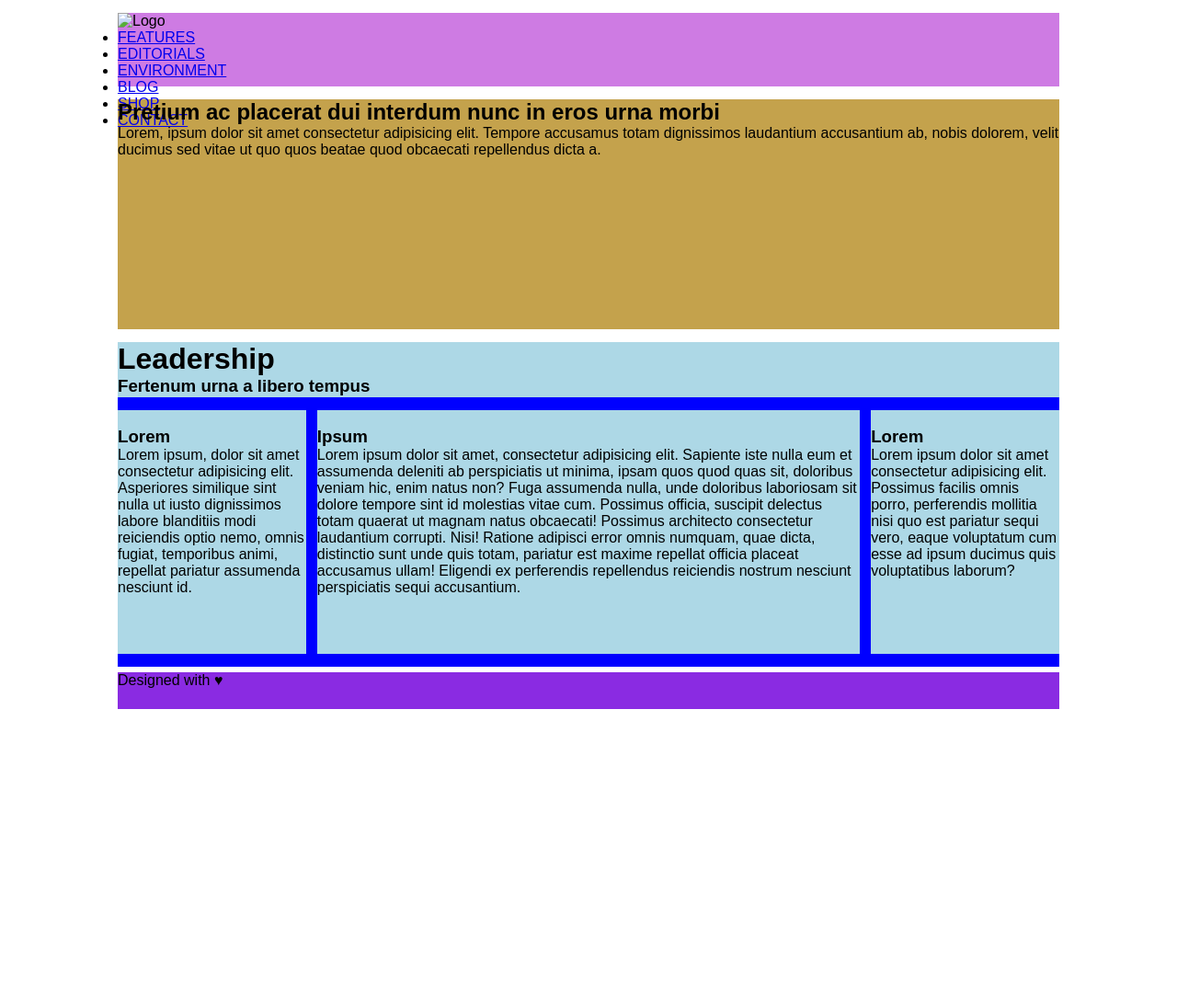
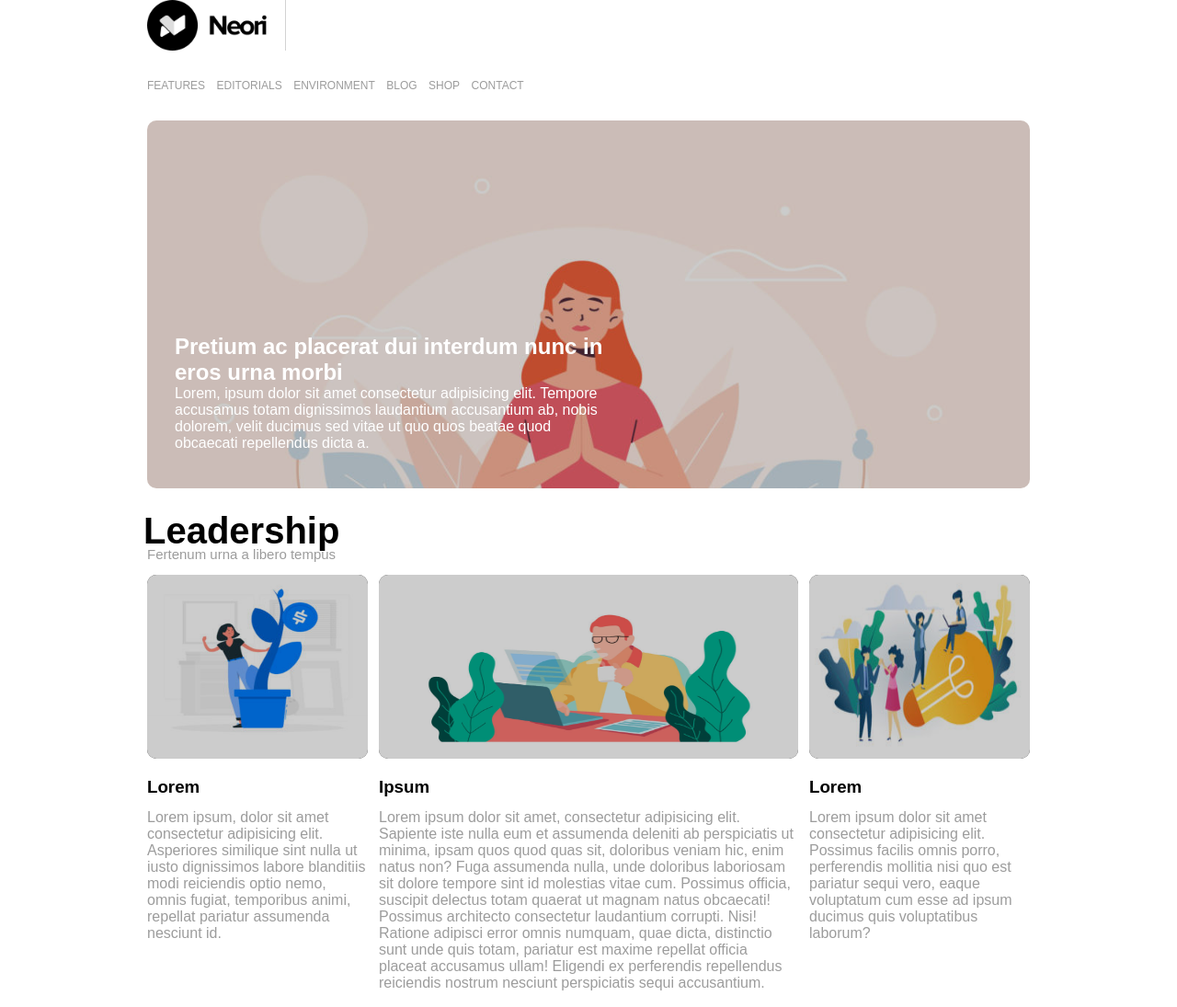
Before and after one commit to Bravehearts19/htmlcss-wp, a plain HTML site: page index.html in a window 1280 px wide. Shown: the top 1095 px of the page at 92% size. Before the commit the page ends 800 px from the top, so only its background shows below. Drawn offline with Linux system fonts and the light colour scheme.

Commit message:
Layout quasi terminato (da sistemare le immagini)

```diff
--- a/css/style.css
+++ b/css/style.css
@@ -19,55 +19,131 @@
 }
 
 .container { /* Crea la base del layout di tutti i container centrandoli */
-    width: 80%;
+    width: 75%;
     margin: 0 auto;
 }
 
 header .container { /* Dà lo stile alla striscia, ovvero il container, rosa dell'header */
-    background-color: rgba(198, 101, 223, 0.856);
-    height: 80px;
-    margin-top: 14px;
-    margin-bottom: 14px;
+    margin-bottom: 30px;
+}
+
+header img {
+    height: 55px;
+    margin-bottom: 24px;
+    padding-right: 20px;
+    border-right: 1px solid lightgrey;
+}
+
+header ul li {
+    display: inline-block;
+}
+
+header ul li a {
+    text-decoration: none;
+    color: rgb(156, 156, 156);
+    font-size: 12px;
+    padding: 8px 8px;
+    margin-left: -8px;
 }
 
 main .container { /* Dà lo stile alla striscia oro del main */
-    background-color: rgba(184, 142, 38, 0.822);
-    height: 250px;
-    margin-bottom: 14px;
+    background-image: url(../img/banner.jpg);
+    background-repeat: no-repeat;
+    background-size: cover;
+    height: 400px;
+    margin-left: auto;
+    margin-right: auto;
+    margin-bottom: 24px;
+    border-radius: 10px;
+    position: relative;
+}
 
+.background_alpha {
+    background-color: rgba(0, 0, 0, 0.2);
+    border-radius: 10px;
+    position: absolute;
+    top: 0;
+    bottom: 0;
+    left: 0;
+    right: 0;
+}
+
+.text_hero_container {
+    color: white;
+    width: 50%;
+    position: absolute;
+    bottom: 40px;
+    left: 30px;
+    z-index: 2;
 }
 
 .container_blue { /* Dà lo stile al container del riquadro blu */
-    width: 80%;
+    width: 75%;
     margin:0 auto 6px;
-    background-color: blue;
 }
 
 .col { /* Rende gli elementi floattanti e ne imposta l'altezza */
     float: left;
-    height: 265px;
 }
 
 .into_blue_container { /* Dà il background azzurro a tutti gli elementi all'interno del riquadro blu */
-    background-color: lightblue;
+    background-color: white;
 }
 
 .container_blue > .into_blue_container { /* Dà l'altezza al nav azzurro del riquadro blu */
-    height: 60px;
     margin-bottom: 14px;
 }
 
+.container_blue > .into_blue_container h1 {
+    font-size: 40px;
+    font-weight: bolder;
+    margin-left: -4px;
+    margin-bottom: -6px;
+}
+
+.container_blue > .into_blue_container h3 {
+    font-size: 15px;
+    color: rgb(156, 156, 156);
+    font-weight: lighter;
+}
+
+.img_container {
+    border-radius: 10px;
+    width: 100%;
+    height: 200px;
+    position: relative;
+    margin-bottom: 20px;
+    background-color: rgb(0, 0, 0);
+}
+
+.img_container img {
+    width: 100%;
+    height: 100%;
+    border-radius: 10px;
+    position: absolute;
+    opacity: 0.8;
+}
+
+.col h3 {
+    margin-bottom: 13px;
+    font-weight: bold;
+}
+
+.col p {
+    color: rgb(156, 156, 156);
+}
+
 .container_blue section { /* Dà lo stile alla sezione centrale delle colonne del riquadro blu */
-    width: calc(60% - (2 * 12px));
+    width: calc(50% - (2 * 12px));
     margin: 0 12px 14px;
 }
 
 .container_blue aside { /* Dà lo stile alle colonne laterali all'interno del riquadro blu */
-    width: 20%;
+    width: 25%;
 }
 
 footer .container { /* Dà lo stile alla striscia viola del footer */
-    background-color: blueviolet;
-    height: 40px;
+    text-align: center;
     margin-bottom: 14px;
+    font-size: 12px;
 }
--- a/index.html
+++ b/index.html
@@ -10,7 +10,7 @@
     <header>
         <!-- Inizio striscia rosa dell'header -->
         <nav class="container">
-            <img src="" alt="Logo">
+            <img src="img/logo.png" alt="Logo Neori">
 
             <ul>
                 <li>
@@ -44,7 +44,9 @@
     <main>
         <!-- Inizio striscia oro del main -->
         <section class="container"> <!-- Provare a mettere background-color con un'alpha e vedere cosa succede -->
-            <div>
+            <div class="background_alpha"></div>
+
+            <div class="text_hero_container">
                 <h2>Pretium ac placerat dui interdum nunc in eros urna morbi</h2>
                 <p>
                     Lorem, ipsum dolor sit amet consectetur adipisicing elit. Tempore accusamus totam dignissimos laudantium accusantium ab, nobis dolorem, velit ducimus sed vitae ut quo quos beatae quod obcaecati repellendus dicta a.
@@ -65,8 +67,8 @@
             <!-- Inizio colonne azzurre del riquadro blu -->
             <div class="row">
                 <aside class="col into_blue_container">
-                    <div>
-                        <img src="" alt="">
+                    <div class="img_container">
+                        <img src="img/img-1.jpg" alt="Cash tree">
                     </div>
 
                     <h3>Lorem</h3>
@@ -76,8 +78,8 @@
                 </aside>
 
                 <section class="col into_blue_container">
-                    <div>
-                        <img src="" alt="">
+                    <div class="img_container">
+                        <img src="img/banner-2.jpg" alt="Man who drinks tea">
                     </div>
 
                     <h3>Ipsum</h3>
@@ -89,8 +91,8 @@
                 </section>
 
                 <aside class="col into_blue_container">
-                    <div>
-                        <img src="" alt="">
+                    <div class="img_container">
+                        <img src="img/img-3.jpg" alt="People with a big idea">
                     </div>
 
                     <h3>Lorem</h3>
```
